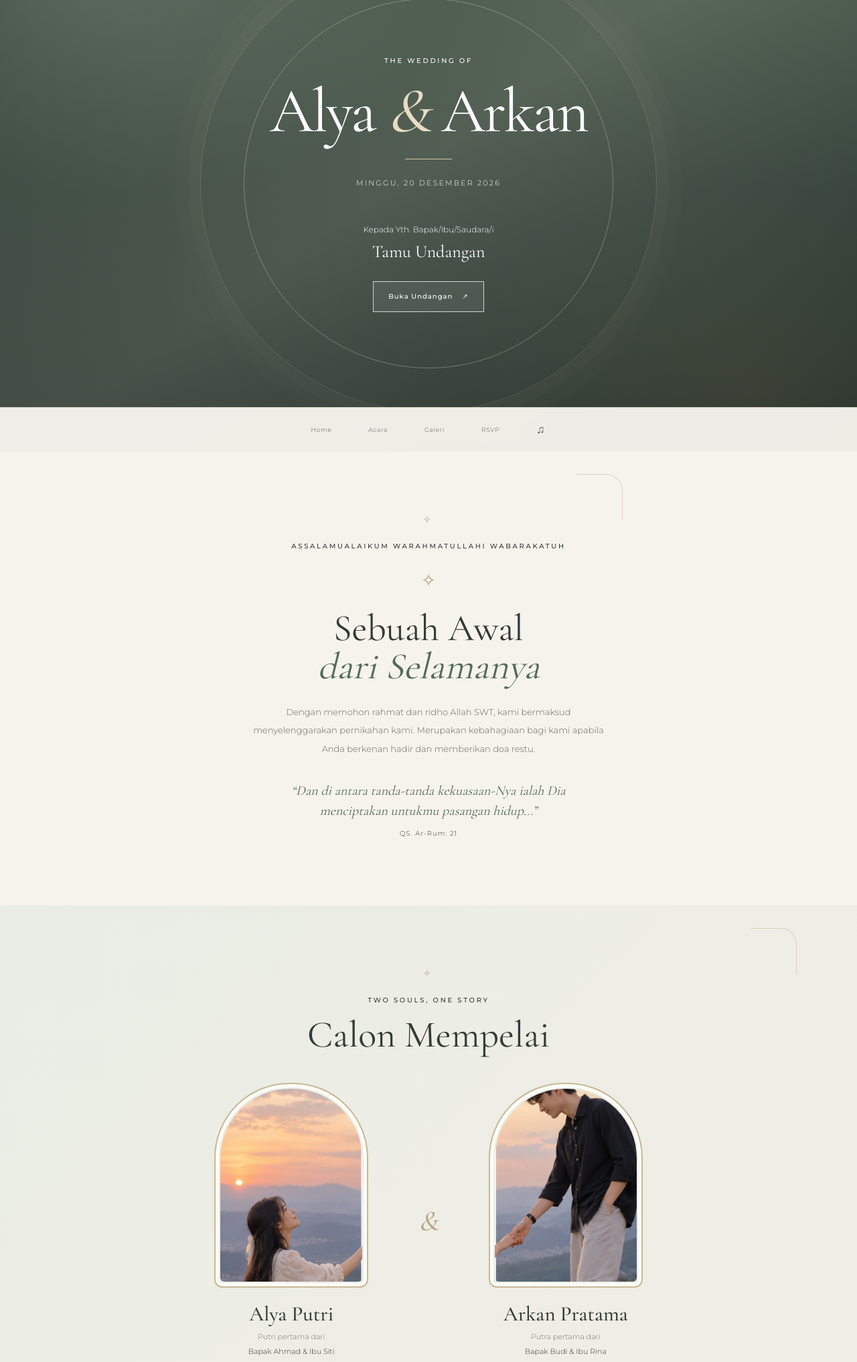
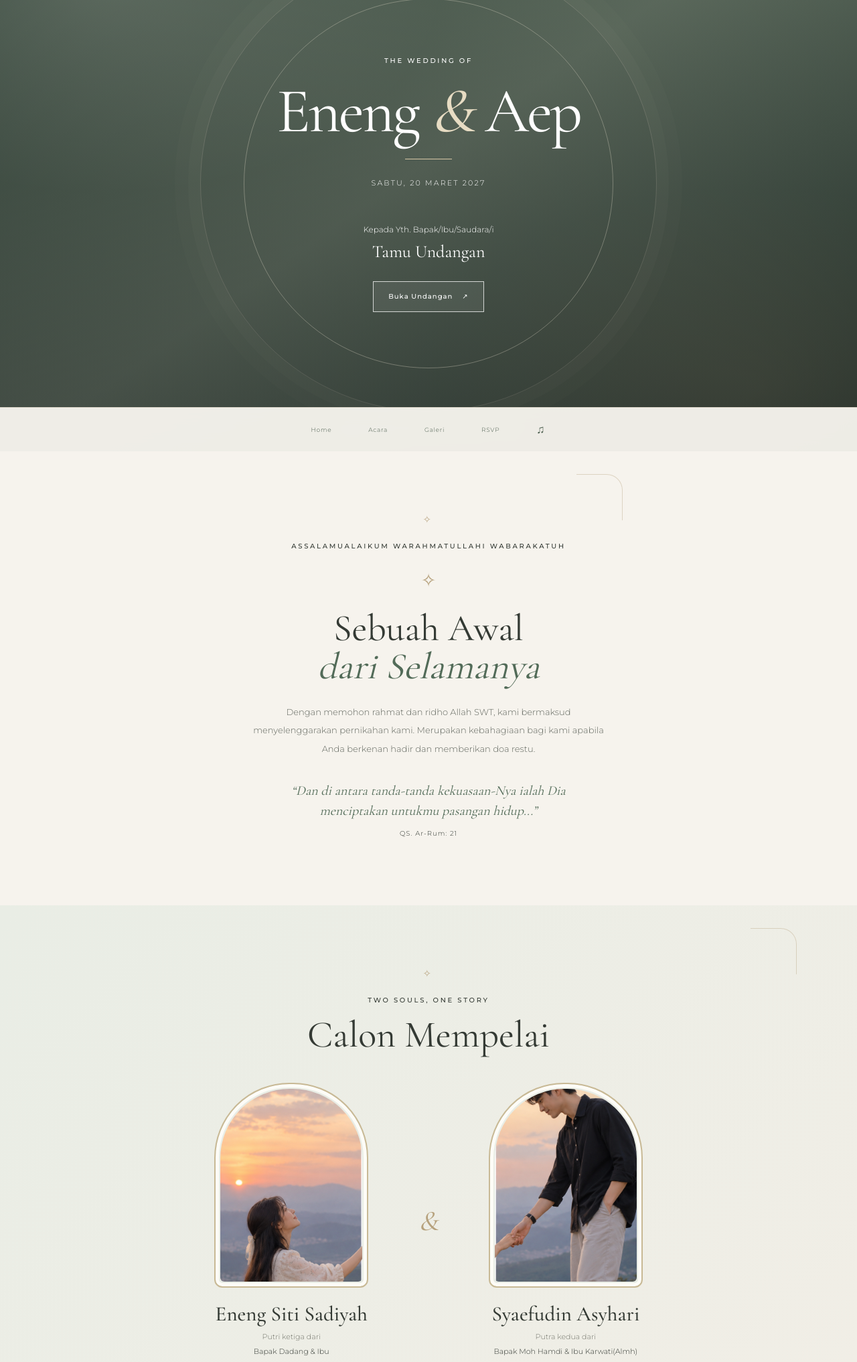
Before and after one commit to hybrid921/undangan6, a plain HTML site: page index.html in a window 1280 px wide. Shown: the part 126-2160 px from the top of the page at 67% size. Drawn offline with nearby package versions, Linux system fonts and the light colour scheme.

Commit message:
Update index.html

```diff
--- a/index.html
+++ b/index.html
@@ -22,9 +22,9 @@
       <div class="cover-shade"></div>
       <div class="cover-content">
         <p class="eyebrow">THE WEDDING OF</p>
-        <h1 class="cover-names">Alya <span>&amp;</span> Arkan</h1>
+        <h1 class="cover-names">Eneng <span>&amp;</span> Aep</h1>
         <div class="silver-line"></div>
-        <p class="cover-date">MINGGU, 20 DESEMBER 2026</p>
+        <p class="cover-date">SABTU, 20 MARET 2027</p>
         <p class="cover-note">Kepada Yth. Bapak/Ibu/Saudara/i</p>
         <p class="guest-name" id="guestName">Tamu Undangan</p>
         <button class="button button-light" id="openInvitation">Buka Undangan <span aria-hidden="true">↗</span></button>
@@ -47,16 +47,16 @@
       <div class="couple-grid">
         <article class="person">
           <div class="portrait portrait-one"><img src="foto-mempelai-wanita.jpg" alt="Foto calon mempelai wanita" onerror="this.style.display='none'"></div>
-          <h3>Alya Putri</h3>
-          <p>Putri pertama dari</p>
-          <p class="family">Bapak Ahmad &amp; Ibu Siti</p>
+          <h3>Eneng Siti Sadiyah</h3>
+          <p>Putri ketiga dari</p>
+          <p class="family">Bapak Dadang &amp; Ibu </p>
         </article>
         <div class="ampersand">&amp;</div>
         <article class="person">
           <div class="portrait portrait-two"><img src="foto-mempelai-pria.jpg" alt="Foto calon mempelai pria" onerror="this.style.display='none'"></div>
-          <h3>Arkan Pratama</h3>
-          <p>Putra pertama dari</p>
-          <p class="family">Bapak Budi &amp; Ibu Rina</p>
+          <h3>Syaefudin Asyhari</h3>
+          <p>Putra kedua dari</p>
+          <p class="family">Bapak Moh Hamdi &amp; Ibu Karwati(Almh)</p>
         </article>
       </div>
     </section>
@@ -65,7 +65,7 @@
       <p class="eyebrow">SAVE THE DATE</p>
       <h2>Hari Bahagia Kami</h2>
       <div class="event-date">
-        <span>MINGGU</span><strong>20</strong><span>DESEMBER 2026</span>
+        <span>SABTU</span><strong>20</strong><span>MARET 2027</span>
       </div>
       <div id="countdown" class="countdown" aria-label="Hitung mundur">
         <div><strong id="days">00</strong><span>Hari</span></div>
@@ -77,19 +77,19 @@
         <article class="event-card">
           <span class="event-icon">01</span>
           <h3>Akad Nikah</h3>
-          <p>Minggu, 20 Desember 2026</p>
+          <p>Sabtu, 20 Maret 2027</p>
           <p>08.00 – 10.00 WIB</p>
           <p class="venue">Kediaman Mempelai Wanita</p>
         </article>
         <article class="event-card">
           <span class="event-icon">02</span>
           <h3>Resepsi</h3>
-          <p>Minggu, 20 Desember 2026</p>
+          <p>Sabtu, 20 Maret 2027</p>
           <p>11.00 – 14.00 WIB</p>
           <p class="venue">Kediaman Mempelai Wanita</p>
         </article>
       </div>
-      <a class="button button-dark" id="mapLink" href="https://maps.google.com/?q=Kediaman+Mempelai+Wanita" target="_blank" rel="noopener">Lihat Lokasi di Google Maps ↗</a>
+      <a class="button button-dark" id="mapLink" href="https://maps.app.goo.gl/gSheWHwSPHC9vMCVA" target="_blank" rel="noopener">Lihat Lokasi di Google Maps ↗</a>
     </section>
 
     <section class="gallery section-pad" id="galeri">
@@ -133,8 +133,8 @@
       <div class="ornament">✧</div>
       <h2>Merupakan suatu kehormatan<br><em>bagi kami</em></h2>
       <p class="body-copy">Atas kehadiran dan doa restu Bapak/Ibu/Saudara/i, kami mengucapkan terima kasih.</p>
-      <p class="closing-names">Alya <span>&amp;</span> Arkan</p>
-      <p class="eyebrow">20 · 12 · 2026</p>
+      <p class="closing-names">Eneng <span>&amp;</span> Aep</p>
+      <p class="eyebrow">20 · 03 · 2027</p>
     </section>
   </main>
 
```
